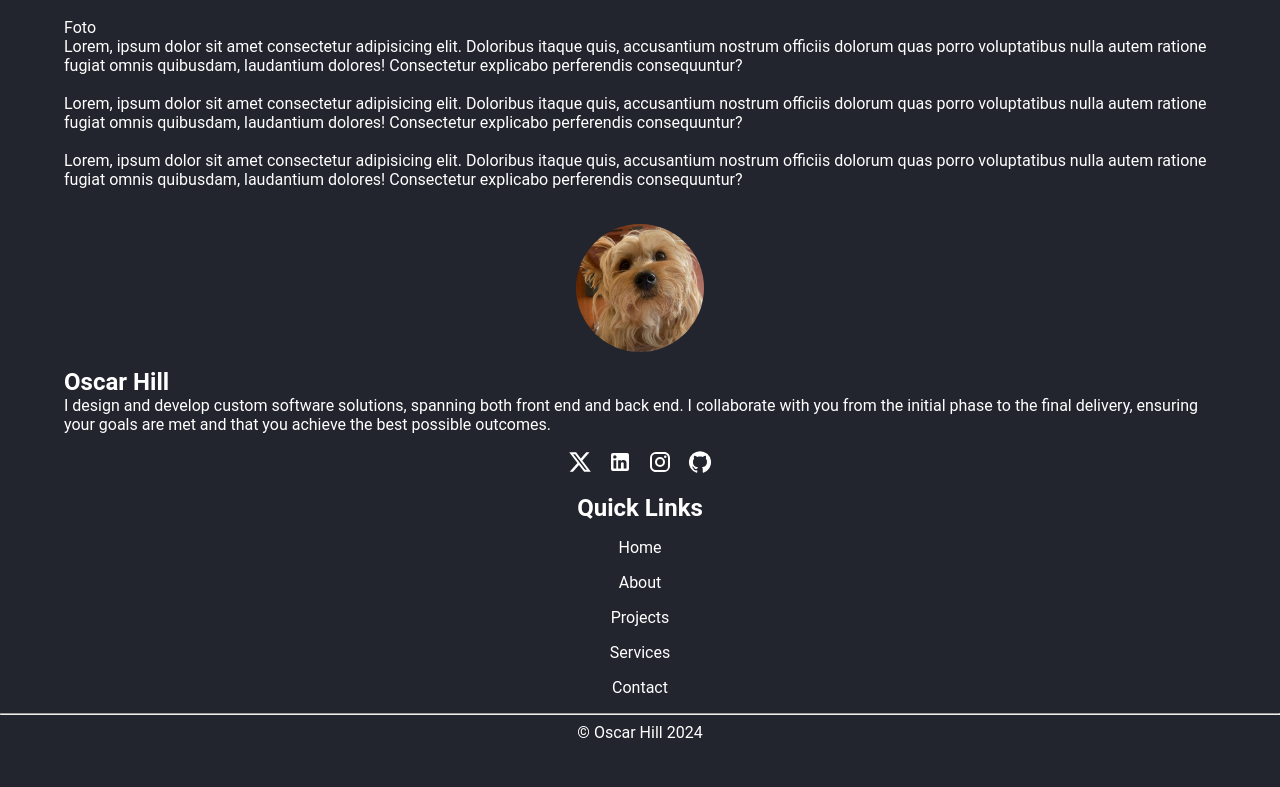
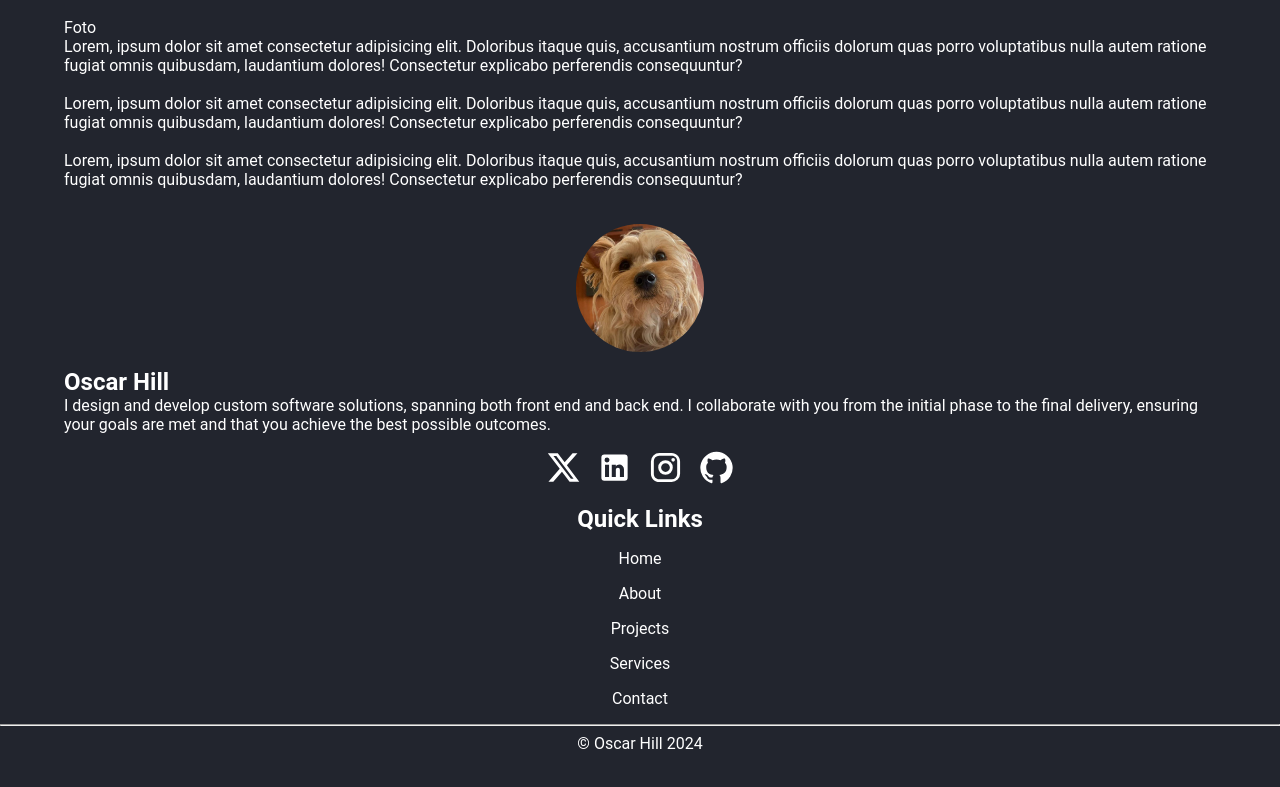
Before and after one commit to oscarhillz/CV, a React (Vite) app: page /CV/About in a window 1280 px wide. Shown: the part 1196-1983 px from the top of the page. Built offline with nearby package versions, Linux system fonts and the light colour scheme.

Commit message:
svg a carpeta estatica (falta cambiar rutas) & iconos mas grandes de drawer y footer

```diff
--- a/src/components/Footer/Footer.jsx
+++ b/src/components/Footer/Footer.jsx
@@ -8,7 +8,12 @@ import { Link } from 'react-router-dom';
 
 
 export default function Footer() {
-  const icons = [<XIcon />, <LinkedInIcon />, <InstagramIcon />, <GithubIcon />];
+  const icons = [
+    <XIcon fontSize="large" />,
+    <LinkedInIcon fontSize="large" />,
+    <InstagramIcon fontSize="large" />,
+    <GithubIcon fontSize="large" />
+  ];
   const iconsLinks = ['https://twitter.com/oscarhillz' ,'https://www.linkedin.com/in/oscarhillz', 'https://www.instagram.com/oscarhillz/', 'https://www.github.com/oscarhillz/']
   const quickLinks = ['Home', 'About', 'Projects', 'Services', 'Contact'];
 
--- a/src/components/Navbar/Navbar.jsx
+++ b/src/components/Navbar/Navbar.jsx
@@ -20,13 +20,13 @@ import { Drawer } from '@mui/material'
 import { useState } from 'react'
 
 export default function Navbar() {
-  const icons = [<FaceIcon />, <AccountTreeIcon />]
-  const texts = ['About', 'Projects']
+  const icons = [<FaceIcon />, <AccountTreeIcon />];
+  const texts = ['About', 'Projects'];
 
-  const DrawerIcons = [<XIcon />, <LinkedInIcon />, <InstagramIcon />, <GithubIcon />];
-  const DrawerIconsLinks = ['https://twitter.com/oscarhillz' ,'https://www.linkedin.com/in/oscarhillz', 'https://www.instagram.com/oscarhillz/', 'https://www.github.com/oscarhillz/']
+  const DrawerIcons = [<XIcon fontSize="large" />, <LinkedInIcon fontSize="large" />, <InstagramIcon fontSize="large" />, <GithubIcon fontSize="large" />];
+  const DrawerIconsLinks = ['https://twitter.com/oscarhillz' ,'https://www.linkedin.com/in/oscarhillz', 'https://www.instagram.com/oscarhillz/', 'https://www.github.com/oscarhillz/'];
   const quickLinks = ['About', 'Projects', 'Services', 'Contact'];
-  const quickLinksIcons = [<FaceIcon />, <AccountTreeIcon />, <SettingsSuggestIcon />, <ContactPageIcon />]
+  const quickLinksIcons = [<FaceIcon fontSize="large" />, <AccountTreeIcon fontSize="large" />, <SettingsSuggestIcon fontSize="large" />, <ContactPageIcon fontSize="large" />];
 
   const [isDrawerOpen, setIsDrawerOpen] = useState(false)
 
@@ -52,7 +52,7 @@ export default function Navbar() {
             ))}
 
             <div className="Navbar-icon" onClick={() => setIsDrawerOpen(true)}>
-              <MenuIcon />
+              <MenuIcon/>
               Menu
             </div>
           </div>
@@ -70,7 +70,7 @@ export default function Navbar() {
 
             <Link to={`/CV/`} onClick={() => window.scrollTo(0, 0)}  aria-label="Link">
                 <div className="DrawerLink">
-                  <HouseIcon />
+                  <HouseIcon fontSize="large"/>
                   Home
                 </div>
               </Link>
--- a/src/layouts/Home/Home.jsx
+++ b/src/layouts/Home/Home.jsx
@@ -59,7 +59,6 @@ export default function Home() {
   return (
     <>
       <Navbar />
-
       <body>
         <div className="Hero">
           <h2>Software Developer</h2>
```
